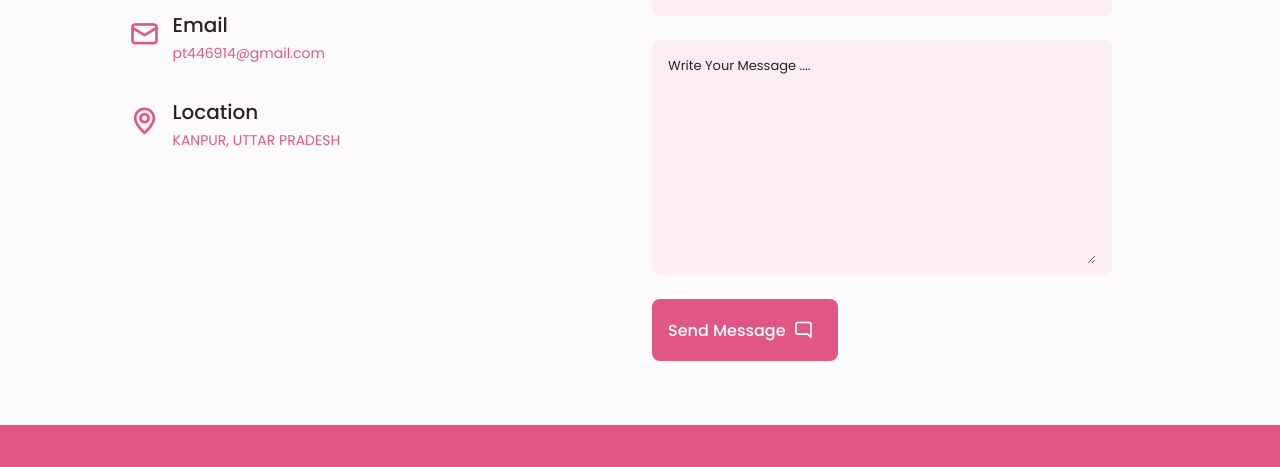
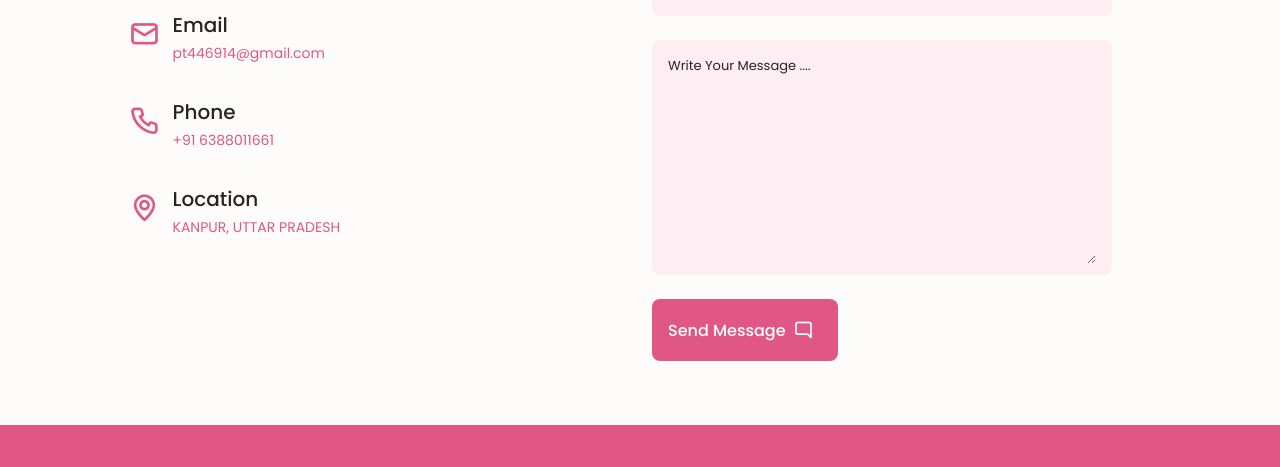
Before and after one commit to prititi/prititi.github.io, a plain HTML site: page index.html in a window 1280 px wide. Shown: the part 3831-4298 px from the top of the page. Drawn offline with nearby package versions, Linux system fonts and the light colour scheme; a script that the page names is missing.

Commit message:
some changes

```diff
--- a/index.html
+++ b/index.html
@@ -721,6 +721,16 @@
           </div>
 
           <div class="contact__information">
+            <a id="contact-phone" href="+91 6388011661"><i
+                class="uil uil-phone contact__icon"></i></a>
+            <div>
+              <h3 class="contact__title">Phone</h3>
+              <a href="+91 6388011661"><span
+                  class="contact__subtitle">+91 6388011661</span></a>
+            </div>
+          </div>
+
+          <div class="contact__information">
             <i class="uil uil-map-marker contact__icon"></i>
             <div>
               <h3 class="contact__title">Location</h3>
```
